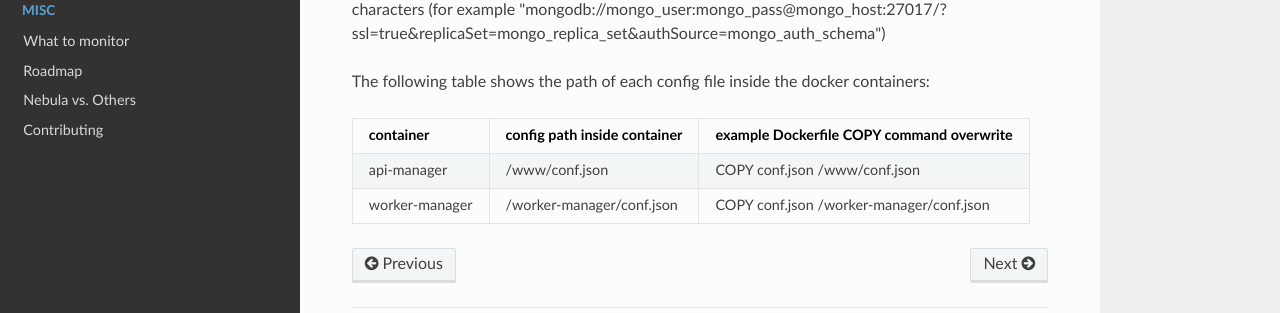
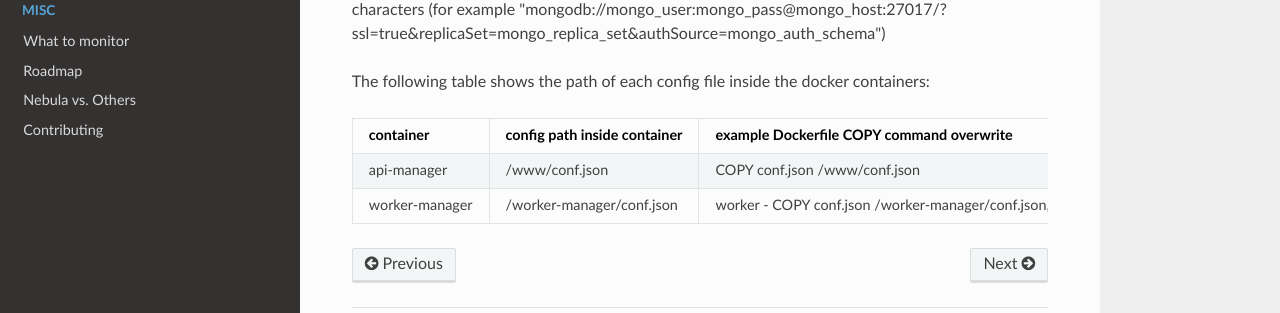
Before and after one commit to nebula-orchestrator/docs, an MkDocs documentation site: the page built from docs/config.md, in a window 1280 px wide and 900 px high, scrolled down 853 px. Shown: the part 523-836 px from the top of the window. Built offline with MkDocs 1.6.1, drawn with Linux system fonts in a browser that asks for light colours; nearby versions of some CDN libraries; old or Windows-style settings are respelled for this version of MkDocs.

```diff
--- a/docs/config.md
+++ b/docs/config.md
@@ -45,4 +45,4 @@
 | container      | config path inside container | example Dockerfile COPY command overwrite |
 |----------------|------------------------------|-------------------------------------------|
 | api-manager    | /www/conf.json               | COPY conf.json /www/conf.json             |
-| worker-manager | /worker-manager/conf.json    | COPY conf.json /worker-manager/conf.json  |
+| worker-manager | /worker-manager/conf.json    | worker - COPY conf.json /worker-manager/conf.json, api - COPY conf.json /www/conf.json |
```
